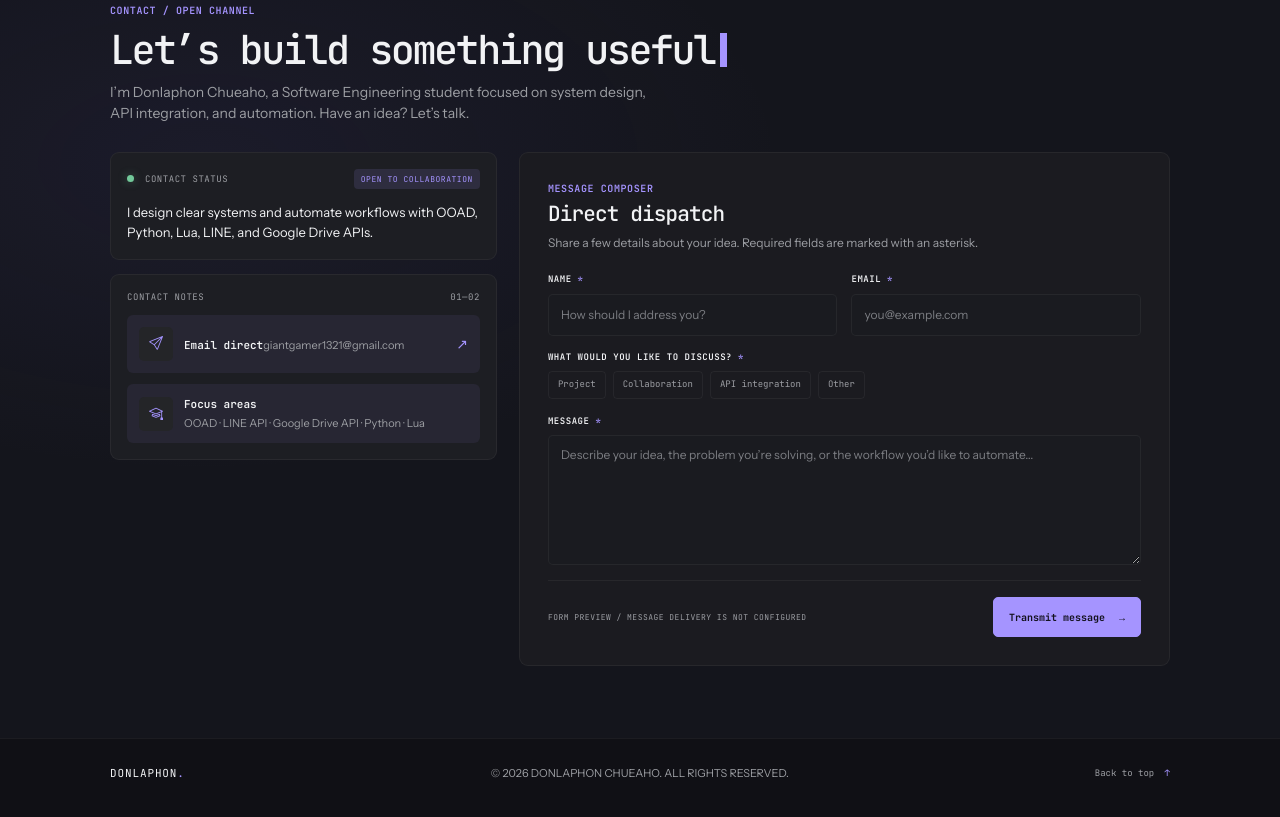
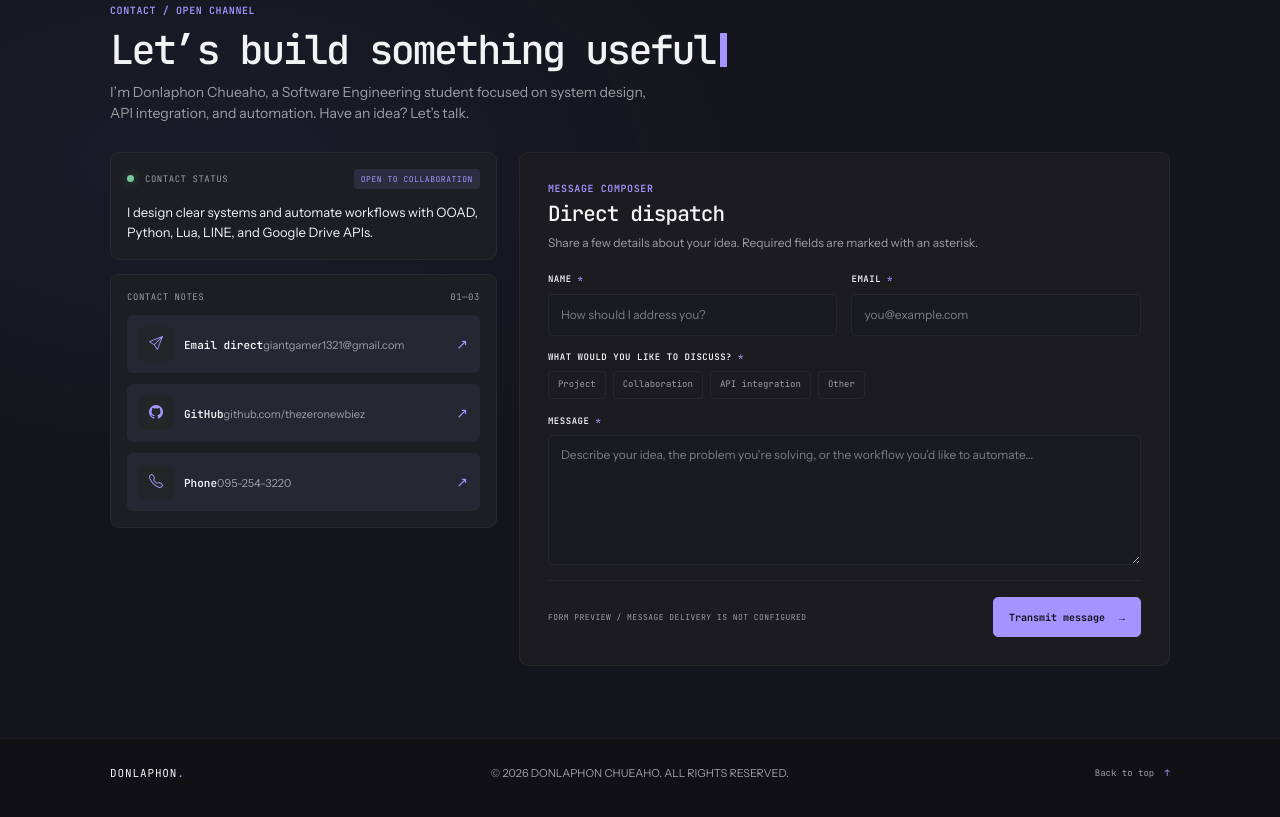
Before and after one commit to thezeronewbiez/Portfolio, a plain HTML site: page index.html in a window 1280 px wide. Shown: the part 4483-5300 px from the top of the page. Drawn offline with nearby package versions, Linux system fonts and the light colour scheme; a web font is replaced by a local one.

Commit message:
v 1.3 readme & contact
add detail contact to me and add readme

```diff
--- a/index.html
+++ b/index.html
@@ -462,17 +462,23 @@
                     <div class="contact-info-panel">
                         <div class="contact-panel-label">
                             <span>CONTACT NOTES</span>
-                            <span>01—02</span>
+                            <span>01—03</span>
                         </div>
                         <a class="contact-info-item" href="mailto:giantgamer1321@gmail.com">
                             <span class="contact-info-icon" aria-hidden="true"><i class="bi bi-send"></i></span>
                             <span><strong>Email direct</strong><small>giantgamer1321@gmail.com</small></span>
                             <span class="contact-info-arrow" aria-hidden="true">↗</span>
                         </a>
-                        <div class="contact-info-item">
-                            <span class="contact-info-icon" aria-hidden="true"><i class="bi bi-mortarboard"></i></span>
-                            <span><strong>Focus areas</strong><small>OOAD · LINE API · Google Drive API · Python · Lua</small></span>
-                        </div>
+                        <a class="contact-info-item" href="https://github.com/thezeronewbiez" target="_blank" rel="noopener noreferrer">
+                            <span class="contact-info-icon" aria-hidden="true"><i class="bi bi-github"></i></span>
+                            <span><strong>GitHub</strong><small>github.com/thezeronewbiez</small></span>
+                            <span class="contact-info-arrow" aria-hidden="true">↗</span>
+                        </a>
+                        <a class="contact-info-item" href="tel:+66952543220">
+                            <span class="contact-info-icon" aria-hidden="true"><i class="bi bi-telephone"></i></span>
+                            <span><strong>Phone</strong><small>095-254-3220</small></span>
+                            <span class="contact-info-arrow" aria-hidden="true">↗</span>
+                        </a>
                     </div>
 
                 </aside>
```
Also changed, not shown: 1 other file.
